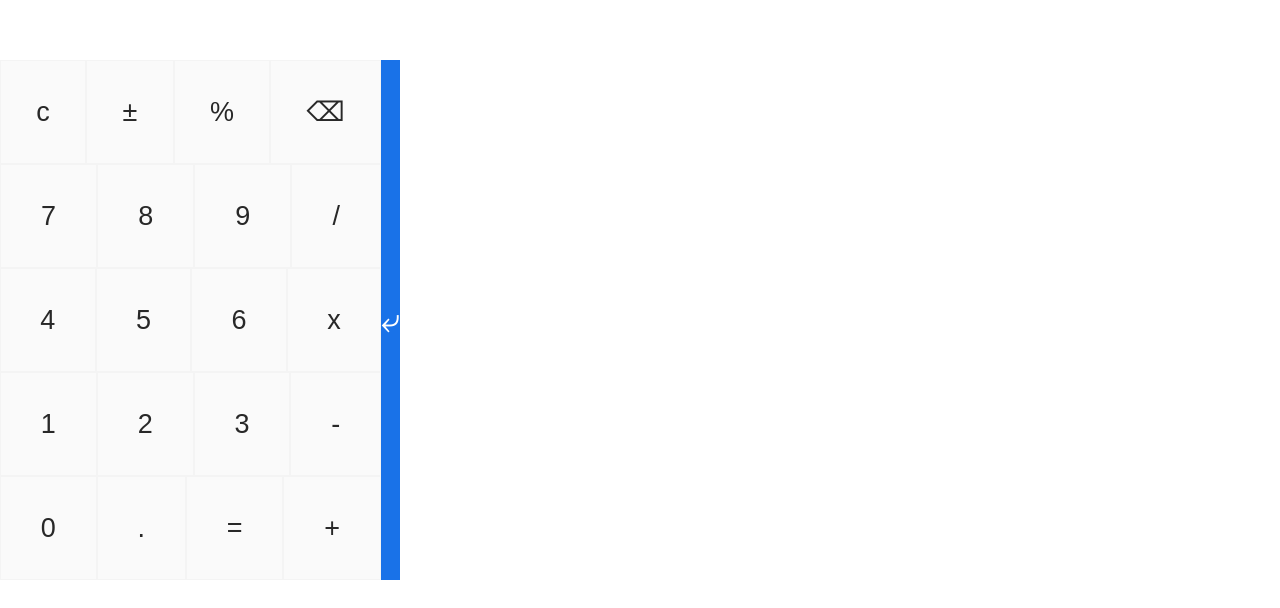
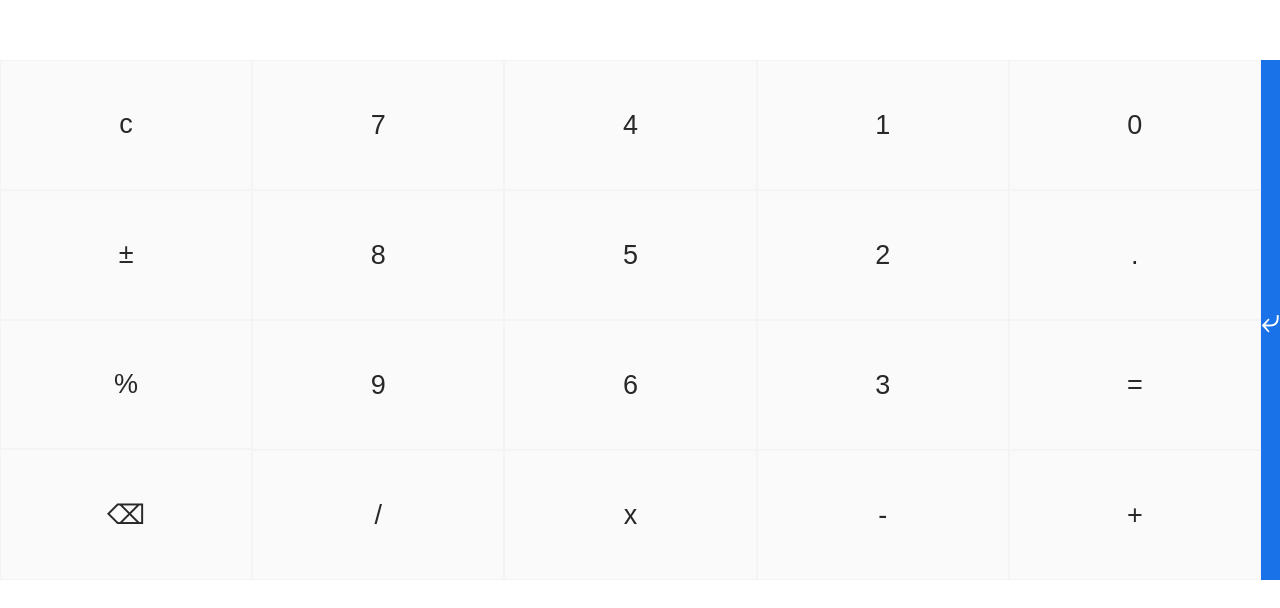
Before and after one commit to Prashant1304/calculator, a React (Create React App) app: page / in a window 1280 px wide. Shown: the part 192-800 px from the top of the page. Built offline with nearby package versions, Linux system fonts and the light colour scheme.

Commit message:
first commit

```diff
--- a/src/component/calculater.js
+++ b/src/component/calculater.js
@@ -155,7 +155,6 @@ class Calculator extends React.Component {
                     </div>
                         <div className="cal-but-div">
 
-                            <div >
                                 <div className="cal-but">
                                     <button className="cal-button" onClick={this.handleClear} type="button" value="c">c</button>
                                     <button className="cal-button"  type="button" >&#177;</button>
@@ -186,7 +185,6 @@ class Calculator extends React.Component {
                                     <button className="cal-button" onClick={this.handleEvaluate} type="button" value="=">=</button>
                                     <button className="cal-button" onClick={this.handleAddition} value="+" >+</button>
                                 </div>
-                            </div>
 
                             <div className="cal-slide">
                                 <div className="cal-slide-center" onClick={this.props.handleChangeCal}> &#x2936; </div>
--- a/src/component/calculator.css
+++ b/src/component/calculator.css
@@ -1,8 +1,7 @@
 .cal-but {
     display: flex;
     width: 381px;
-    height: 13vh;
-
+    flex-flow: column;
 }
 .cal-button {
     font-size: 27px;
--- a/src/component/dummy.css
+++ b/src/component/dummy.css
@@ -1,8 +1,7 @@
 .dum-but {
     display: flex;
     width: 381px;
-    height: 13vh;
-    border: none;
+    flex-flow: column;
 }
 .dum-button {
     font-size: 27px;
--- a/src/component/dummyPage.js
+++ b/src/component/dummyPage.js
@@ -16,7 +16,7 @@ class Dummy extends Component {
                             </div>
 
 
-                            <div >
+
                                 <div className="dum-but">
                                     <button className="dum-button"  type="button" value="c">c</button>
                                     <button className="dum-button"  type="button" >&#177;</button>
@@ -47,7 +47,7 @@ class Dummy extends Component {
                                     <button className="dum-button"  type="button" value="=">$</button>
                                     <button className="dum-button"  value="+" >*</button>
                                 </div>
-                            </div>
+
 
 
                         </div>
```
